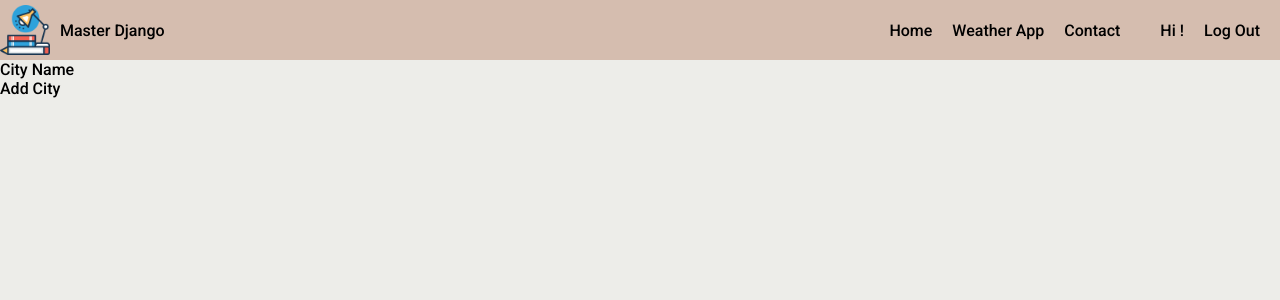
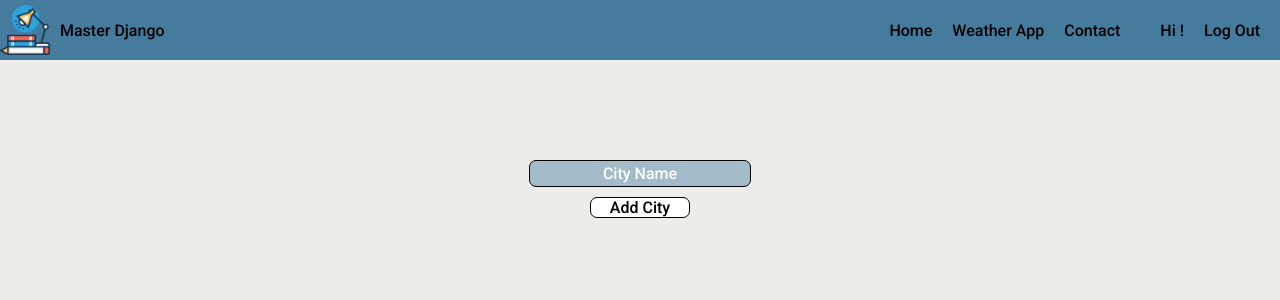
Before and after one commit to matheusclmb/master-django-project, a Django app: page /weather/ in a window 1280 px wide. Shown: the top 300 px of the page. Run offline with Django 4.2, Linux system fonts and the light colour scheme; data that the repository does not hold is empty.

Commit message:
💄 Styles: Styles change

```diff
--- a/coreapp/static/coreapp/css/style.css
+++ b/coreapp/static/coreapp/css/style.css
@@ -103,6 +103,7 @@ body {
   color: #000;
   text-align: center;
   align-items: center;
+  margin-top: 400px;
 }
 
 .auth-need p {
@@ -120,6 +121,7 @@ body {
   justify-content: center;
   text-align: center;
   align-items: center;
+  margin-top: 400px;
 }
 
 .form-login {
@@ -175,7 +177,7 @@ body {
   height: 60px;
   justify-content: space-between;
   align-items: center;
-  background-color: #d5bdaf;
+  background-color: #457b9d;
 }
 
 .logo-link {
@@ -211,12 +213,49 @@ body {
   flex-direction: column;
   justify-content: center;
   align-items: center;
+  margin-top: 20px;
   padding: 0 20px;
   gap: 20px;
 }
 
 .media {
+  display: flex;
+  text-align: center;
+  align-items: center;
+  justify-content: space-evenly;
   border-radius: 8px;
+  width: 222px;
   padding: 3px;
-  background-color: #ffa500;
+  background-color: #dcdcdc;
 }
+
+.weather-csrf {
+  display: flex;
+  justify-content: center;
+  text-align: center;
+  align-items: center;
+  margin-top: 100px;
+}
+
+.weather-csrf input {
+  border: 1px solid #000;
+  color: #fff;
+  width: 222px;
+  padding: 3px;
+  border-radius: 7px;
+  background-color: #457b9d70;
+}
+
+.weather-csrf button {
+  margin-top: 10px;
+  border-radius: 7px;
+  border: 1px solid #000;
+  background-color: #fff;
+  width: 100px;
+}
+
+.weather-csrf button:hover {
+  cursor: pointer;
+  background-color: #457b9d;
+  color: #fff;
+}
--- a/coreapp/templates/coreapp/pages/weather.html
+++ b/coreapp/templates/coreapp/pages/weather.html
@@ -1,6 +1,6 @@
 {% extends 'coreapp/partials/base.html' %} {% load static %} {% block title %}
 Weather App {% endblock %} {% block content %} {% include 'coreapp/partials/header.html' %}
-<form method="POST">
+<form method="POST" class="weather-csrf">
   {% csrf_token %}
   <div class="field">
     <div class="weather-form">{{ form.name }}</div>
```
